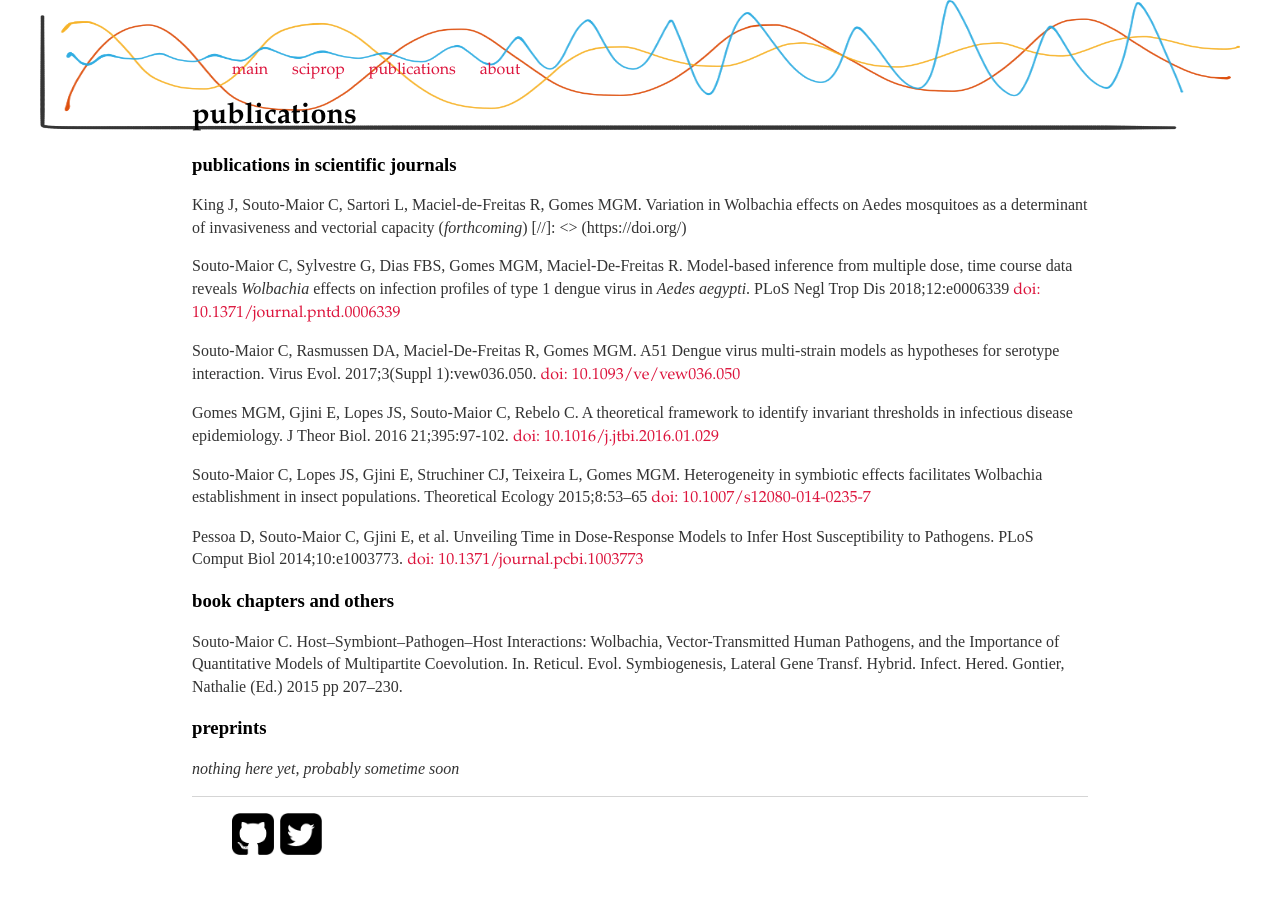
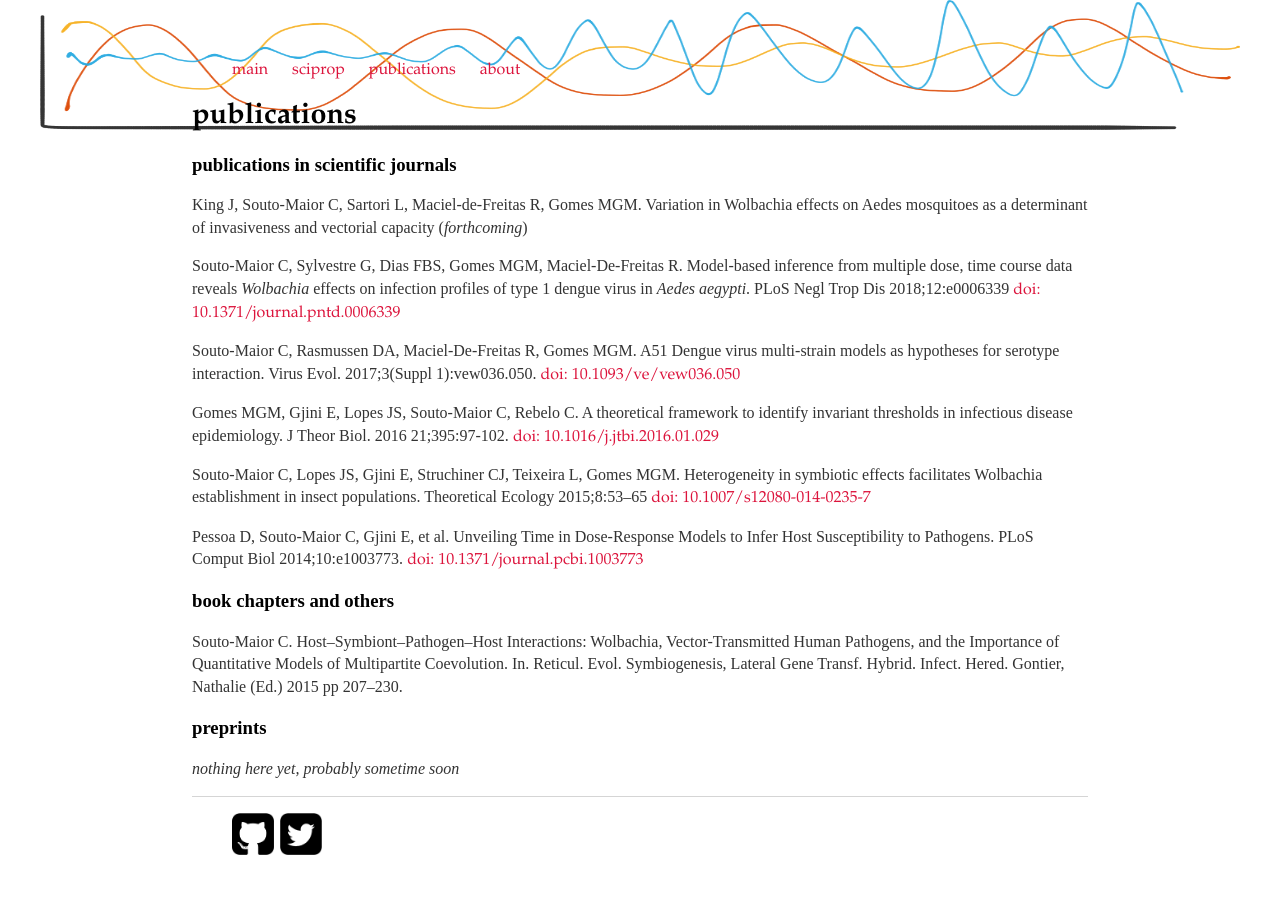
Before and after one commit to caesoma/caesoma.github.io, a Jekyll site: the page built from publications/index.md, in a window 1280 px wide. Built offline with Jekyll 4.4.1, drawn with Linux system fonts in a browser that asks for light colours; some of the changed lines change nothing that is shown.

Commit message:
update publication list

```diff
--- a/publications/index.md
+++ b/publications/index.md
@@ -9,7 +9,7 @@
 
 King J, Souto-Maior C, Sartori L, Maciel-de-Freitas R, Gomes MGM.
 Variation in Wolbachia effects on Aedes mosquitoes as a determinant of invasiveness and vectorial capacity (_forthcoming_)
-[//]: <> (https://doi.org/)
+<!-- [doi: 10.1371/](https://doi.org/) -->
 
 Souto-Maior C, Sylvestre G, Dias FBS, Gomes MGM, Maciel-De-Freitas R.
 Model-based inference from multiple dose, time course data reveals _Wolbachia_ effects on infection profiles of type 1 dengue virus in _Aedes aegypti_.
```
